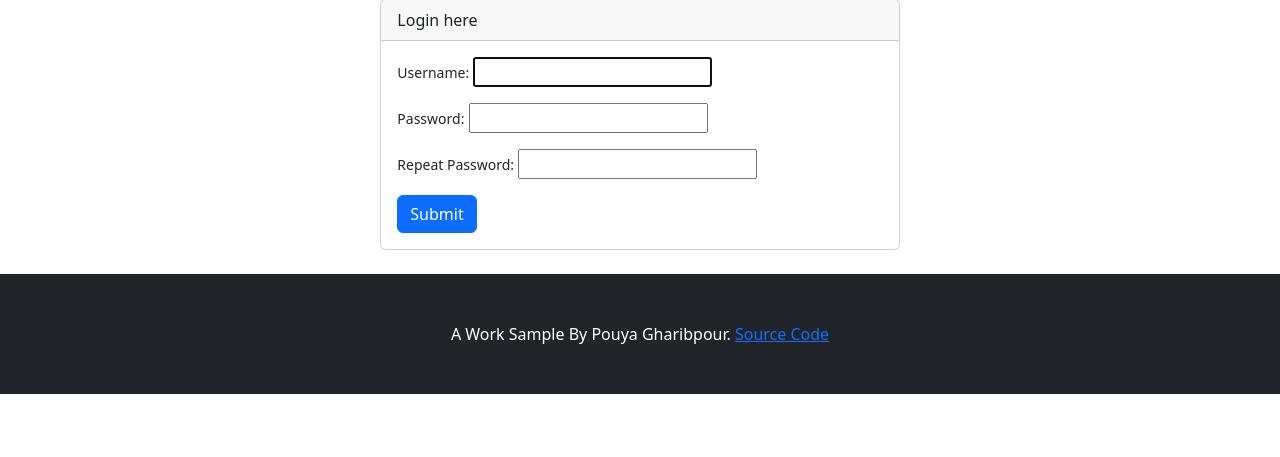
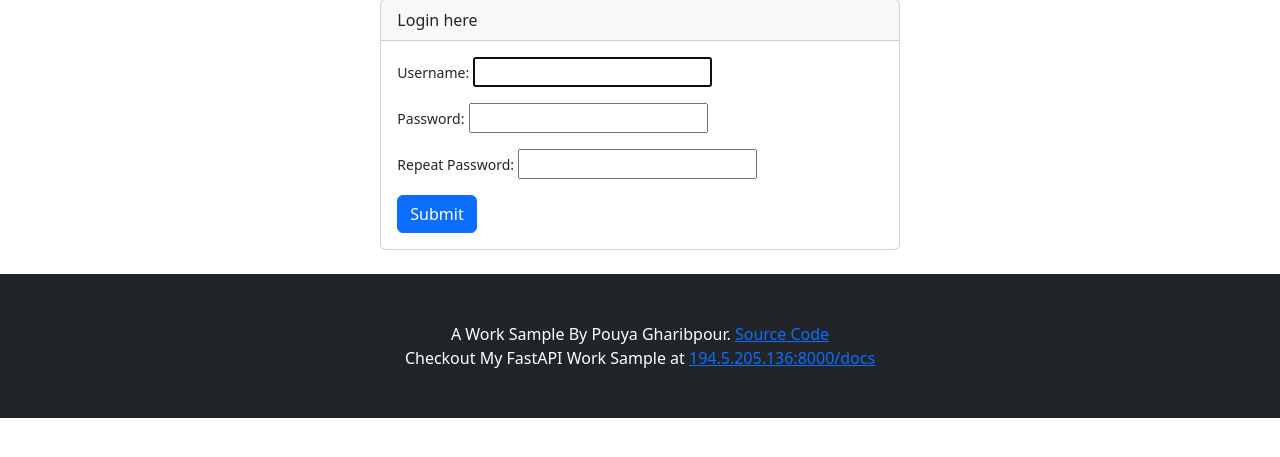
Before and after one commit to pouya-gh/MyGames, a Django app: page /accounts/signup/ in a window 1280 px wide. Shown: the part 82-539 px from the top of the page. Run offline with Django 5.2, Linux system fonts and the light colour scheme; parts of the project's set-up code (start-up, migrations or seed data) failed here and were passed over; some libraries are stand-ins or nearby versions.

Commit message:
add FastAPI work sample to template footer

```diff
--- a/posts/templates/base.html
+++ b/posts/templates/base.html
@@ -41,6 +41,7 @@
         <!-- Footer-->
         <footer class="py-5 bg-dark">
             <div class="container"><p class="m-0 text-center text-white">A Work Sample By Pouya Gharibpour. <a href="https://github.com/pouya-gh/MyGames">Source Code</a></p></div>
+            <div class="container"><p class="m-0 text-center text-white">Checkout My FastAPI Work Sample at <a href="http://194.5.205.136:8000/docs">194.5.205.136:8000/docs</a></p></div>
         </footer>
 
         <script>
```
